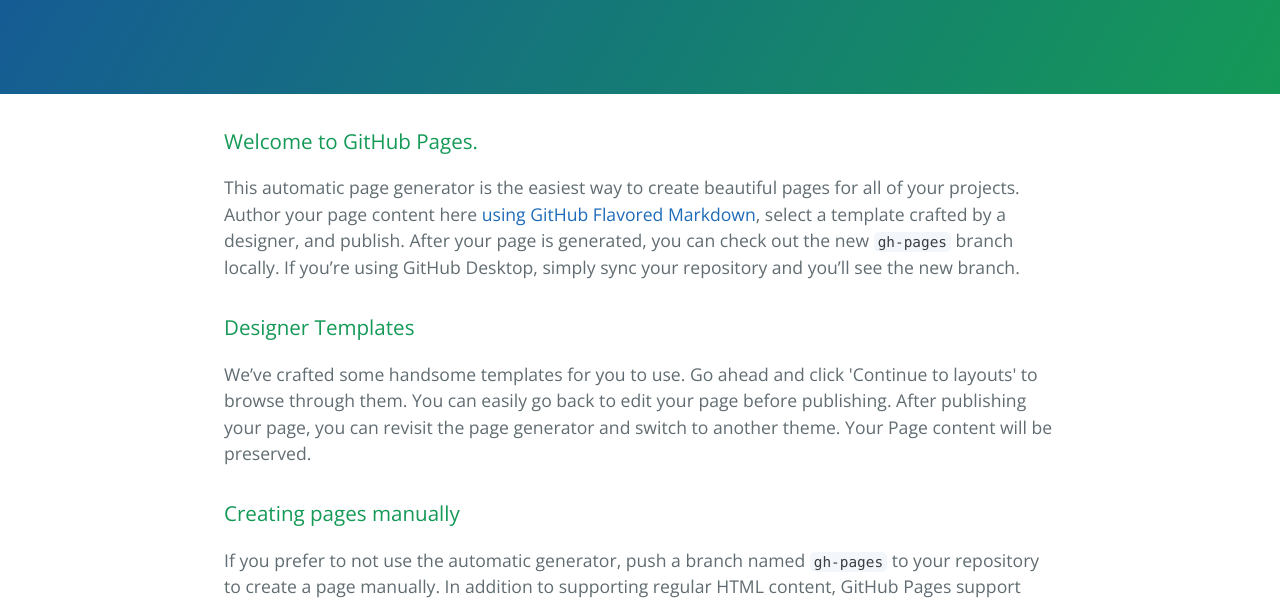
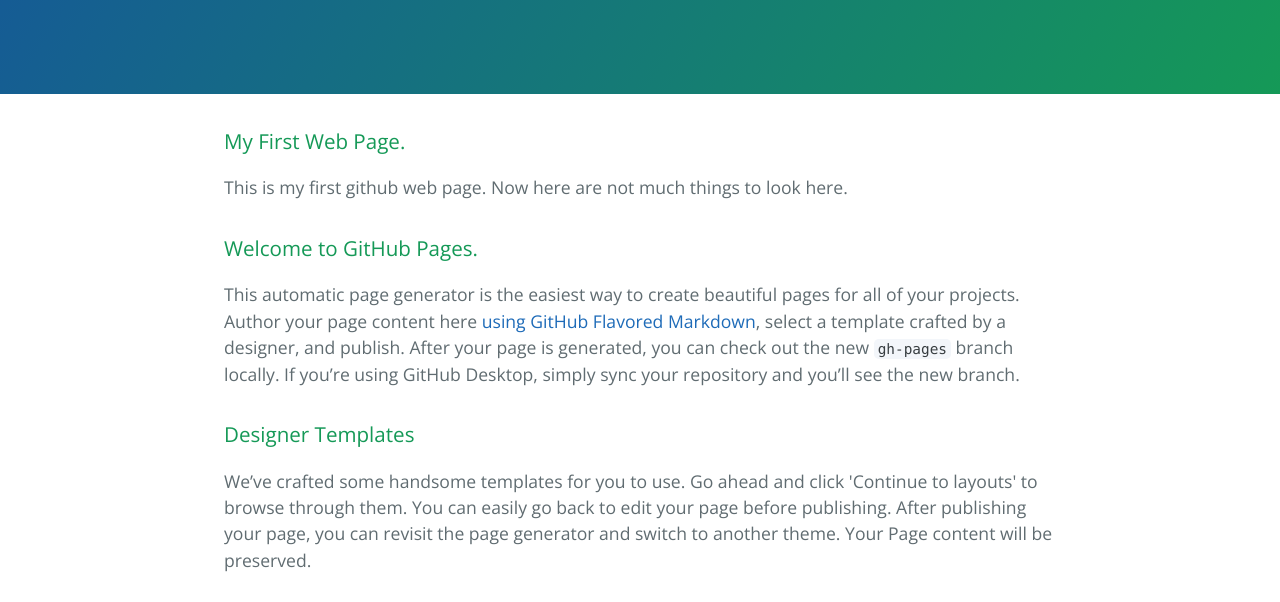
Before and after one commit to GAONNR/CS230, a plain HTML site: page index.html in a window 1280 px wide. Shown: the part 176-778 px from the top of the page. Drawn offline with nearby package versions, Linux system fonts and the light colour scheme.

Commit message:
testing upload

```diff
--- a/index.html
+++ b/index.html
@@ -17,6 +17,13 @@
 
     <section class="main-content">
       <h3>
+
+<a id="my-first-web-page" class="anchor" href="#my-first-web-page" aria-hidden="true"><span class="octicon octicon-link"></span></a>My First Web Page.</h3>
+
+<p>This is my first github web page. Now here are not much things to look here.</p>
+
+<h3>
+
 <a id="welcome-to-github-pages" class="anchor" href="#welcome-to-github-pages" aria-hidden="true"><span class="octicon octicon-link"></span></a>Welcome to GitHub Pages.</h3>
 
 <p>This automatic page generator is the easiest way to create beautiful pages for all of your projects. Author your page content here <a href="https://guides.github.com/features/mastering-markdown/">using GitHub Flavored Markdown</a>, select a template crafted by a designer, and publish. After your page is generated, you can check out the new <code>gh-pages</code> branch locally. If you’re using GitHub Desktop, simply sync your repository and you’ll see the new branch.</p>
```
